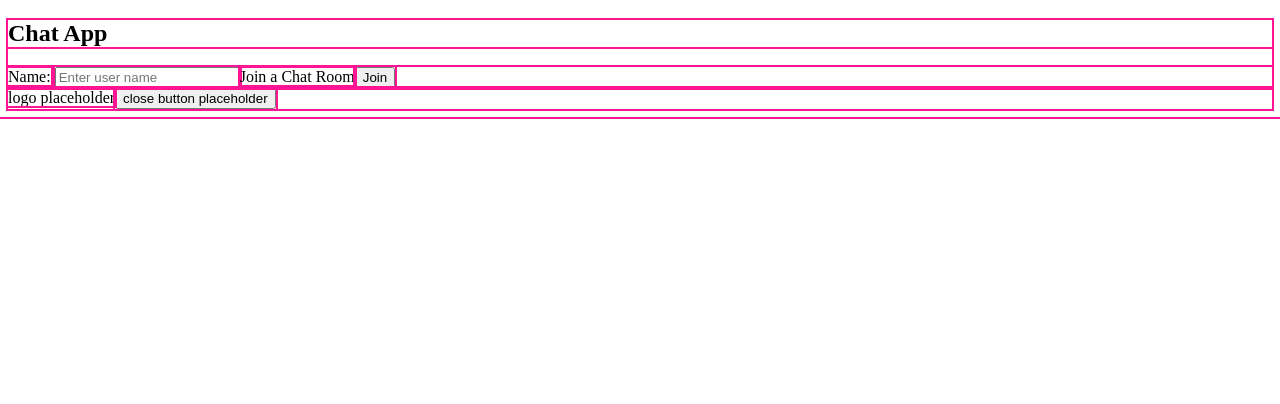
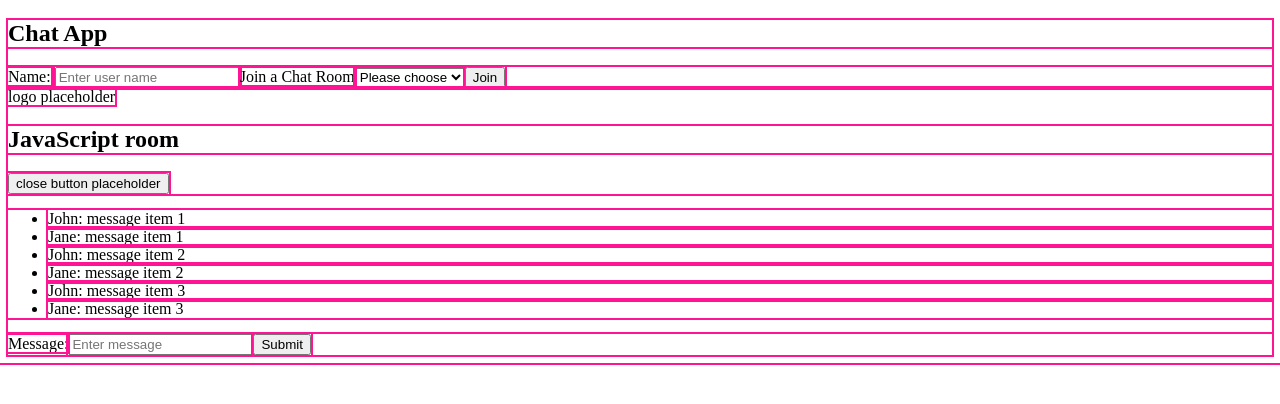
Before and after one commit to OmariBennett/react-chat-component-app, a React (Create React App) app in the folder client/: page / in a window 1280 px wide. Shown: the top 404 px of the page. Built offline with nearby package versions, Linux system fonts and the light colour scheme.

Commit message:
Refactor login form & message list

```diff
--- a/client/src/App.js
+++ b/client/src/App.js
@@ -6,17 +6,42 @@ export default function App() {
 				<h1>Chat App</h1>
 				<form onSubmit={(e) => e.preventDefault()}>
 					<label for='name'>Name:</label>{' '}
-					<input id='name' type='text' value='' placeholder='Enter user name' />
+					<input id='name' type='text' placeholder='Enter user name' />
 					<label for='chatRoom'>Join a Chat Room</label>
-					<input id='chatRoom' type='submit' value='Join' />
+					<select id='chatRoom' name='room'>
+						<option value='' selected>
+							Please choose
+						</option>
+						<option value='javascript'>JavaScript</option>
+						<option value='css'>CSS</option>
+						<option value='react'>React</option>
+					</select>
+					<input type='submit' value='Join' />
 				</form>
 			</section>
 			{/* Login form component */}
 			<section>
 				<header>
 					<span>logo placeholder</span>
+					<h2>JavaScript room</h2>
 					<button>close button placeholder</button>
 				</header>
+				<main>
+					<ul>
+						<li>John: message item 1</li>
+						<li>Jane: message item 1</li>
+						<li>John: message item 2</li>
+						<li>Jane: message item 2</li>
+						<li>John: message item 3</li>
+						<li>Jane: message item 3</li>
+					</ul>
+
+					<form onSubmit={(e) => e.preventDefault()}>
+						<label for='message'>Message:</label>
+						<input id='message' type='text' placeholder='Enter message' />
+						<input type='submit' value='Submit' />
+					</form>
+				</main>
 			</section>
 		</div>
 	);
```
